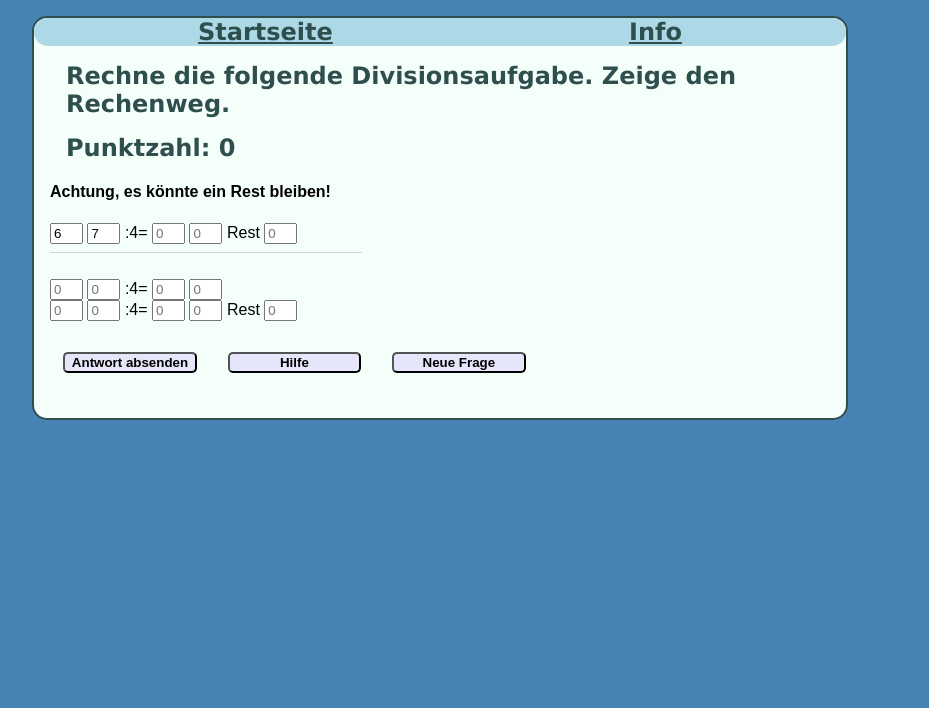
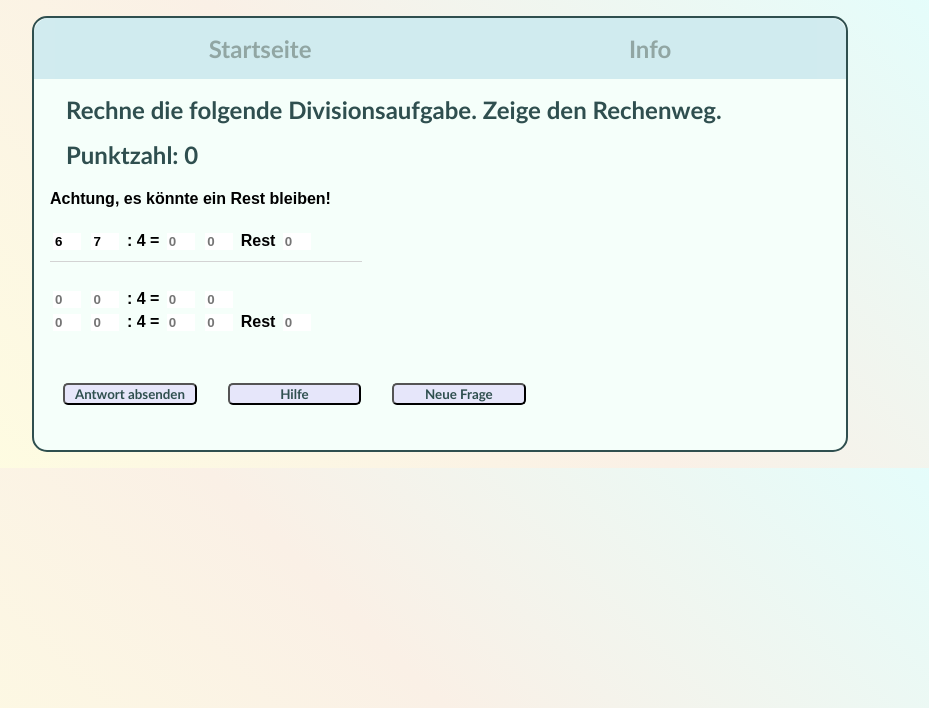
Before and after one commit to undineleopold/Divided, a Flask app: page /calculate/1 in a window 1280 px wide. Shown: the top 708 px of the page, without its empty margins (200-1129 px from the left). Run offline with Flask 3, Linux system fonts and the light colour scheme.

Commit message:
update styling

```diff
--- a/static/style.css
+++ b/static/style.css
@@ -1,6 +1,6 @@
 html {
-  font-family: sans-serif;
-  background: SteelBlue;
+  font-family: Arial;
+  background: linear-gradient(45deg,LightYellow,Linen,LightCyan);
   padding: 1rem;
 }
 
@@ -8,19 +8,24 @@ body {
   max-width: 780px;
   margin: auto;
   border-radius: 15px;
-  border: 2px solid darkslategray;
+  border: 2px double darkslategray;
   background: mintcream;
   padding: 1rem;
 }
 
 h1, h2, h3 {
-  font-family: Verdana;
+  font-family: Calibri;
   color: darkslategray;
   margin: 1rem 1rem;
 }
 
 a {
   color: darkslategray;
+  text-decoration: none;
+}
+
+a:hover {
+    color: black;
 }
 
 hr {
@@ -30,7 +35,8 @@ hr {
 
 nav {
   background: lightblue;
-  border-radius: 15px;
+  opacity: 0.5;
+  border-radius: 15px 15px 0 0;
   display: flex;
   align-items: center;
   padding: 0 1rem;
@@ -38,7 +44,20 @@ nav {
 }
 
 .nav-item {
-    margin: 0 auto;
+    margin: 1rem auto;
+}
+
+.problem{
+    margin: auto;
+    font-family: Arial;
+    font-weight:bold;
+}
+
+input[type=text] {
+    border:none;
+    font-family: Arial;
+    font-weight:bold;
+    margin: 3px;
 }
 
 input[type=submit] {
@@ -47,5 +66,7 @@ input[type=submit] {
   background: lavender;
   border-radius: 5px;
   font-weight:bold;
+  font-family: Calibri;
+  color: darkslategray;
   margin: 1em 1em;
 }
--- a/templates/calculate.html
+++ b/templates/calculate.html
@@ -3,19 +3,19 @@
 
 {% block header %}
     <h1>Rechne die folgende Divisionsaufgabe. Zeige den Rechenweg.</h1>
-    <h1>Punktzahl: {{score}}</h2>
+    <h1>Punktzahl: {{score}}</h1>
 {% endblock %}
 
 
 {% block content %}
-    <h4>Achtung, es könnte ein Rest bleiben!</h2>
+    <h4>Achtung, es könnte ein Rest bleiben!</h4>
 
     <form action="{{ url_for('calculate', action='question') }}" method="post" autocomplete="off">
-
+        <div class="problem">
         {%for digit in question["dividend"]|string%}
             <input type="text" maxlength="1" size="1" value={{digit}} readonly>
         {%endfor%}
-        :{{question["divisor"]}}=
+        : {{question["divisor"]}} =
         {%for digit in range(question["dividend"]|string|length)%}
             <input type="text" maxlength="1" size="1" pattern="\d" placeholder="0" name="whole_{{digit}}" value={{'' if clear else request.form["whole_"~digit]}}>
             <!--alternatively, use digit|string-->
@@ -26,7 +26,7 @@
 
         {%for digit in range(question["dividend"]|string|length)%}
             <input type="text" maxlength="1" size="1" pattern="\d" placeholder="0" name="coarse_{{digit}}" value={{'' if clear else request.form["coarse_"~digit]}}>
-        {%endfor%}:{{question["divisor"]}}=
+        {%endfor%}: {{question["divisor"]}} =
         {%for digit in range(question["dividend"]|string|length)%}
             <input type="text" maxlength="1" size="1" pattern="\d" placeholder="0" name="partial_coarse_{{digit}}" value={{'' if clear else request.form["partial_coarse_"~digit]}}>
         {%endfor%}
@@ -36,12 +36,12 @@
         {%for digit in range(question["dividend"]|string|length)%}
             <input type="text" maxlength="1" size="1" pattern="\d" placeholder="0" name="fine_{{digit}}" value={{'' if clear else request.form["fine_"~digit]}}>
         {%endfor%}
-        :{{question["divisor"]}}=
+        : {{question["divisor"]}} =
         {%for digit in range(question["dividend"]|string|length)%}
             <input type="text" maxlength="1" size="1" pattern="\d" placeholder="0" name="partial_fine_{{digit}}" value={{'' if clear else request.form["partial_fine_"~digit]}}>
         {%endfor%}
         Rest <input type="text" size="1" maxlength="1" pattern="\d" placeholder="0" name="fine_rem" value={{'' if clear else request.form["fine_rem"]}}>
-
+        </div>
 
         <input type="hidden" name="question" value="{{question}}">
         <input type="hidden" name="score" value={{score}}>
```
